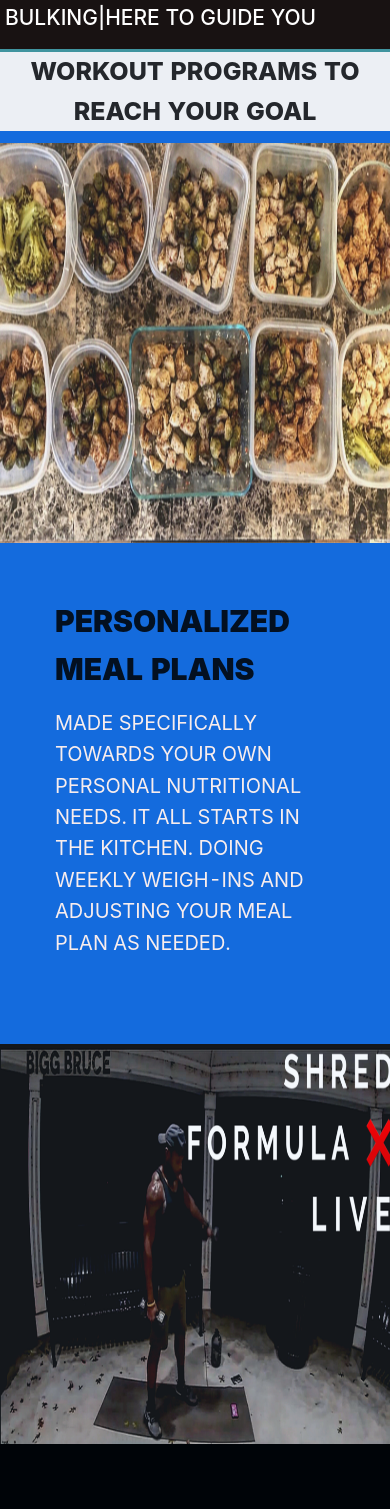
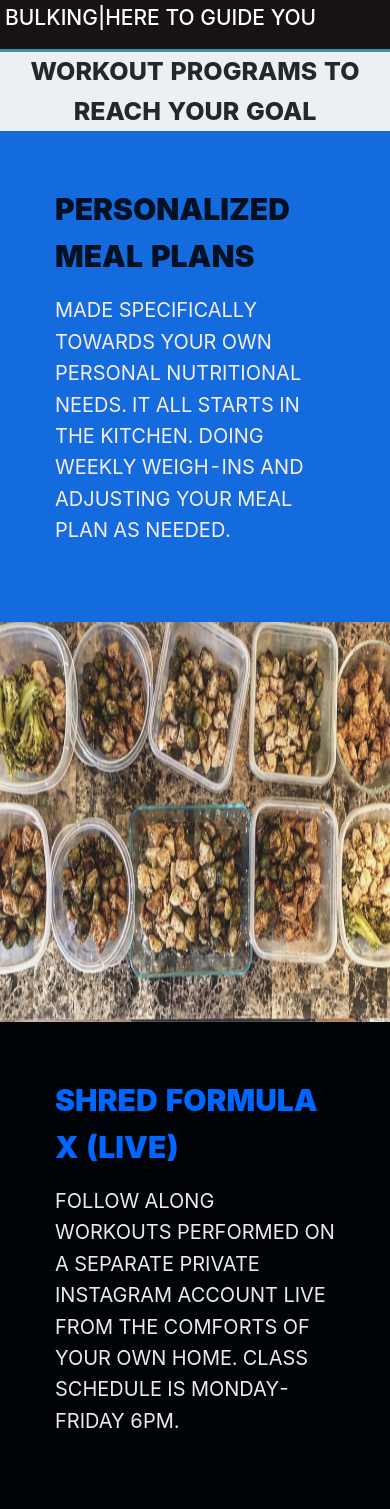
Before and after one commit to dwebdeveloper/biggBruceFitness, a React (Create React App) app: page / in a window 390 px wide. Shown: the part 1160-2669 px from the top of the page. Built offline with nearby package versions, Linux system fonts and the light colour scheme.

Commit message:
updating homecontent layout

```diff
--- a/src/Components/homecontent/HomeContent.css
+++ b/src/Components/homecontent/HomeContent.css
@@ -20,17 +20,15 @@
     background-color: whitesmoke;
     opacity: 0.96;
     text-align: center;
+    margin: 0;
 }
 
 .MealPlan {
     display: flex;
     justify-content: flex-start;
     align-items: center;
-    /*border: 2px solid slategray;*/
     height: max-content;
     width: 100%;
-    margin-bottom: 10px;
-
 }
 
 .MealPlanImg {
@@ -138,7 +136,7 @@
 }
 @media screen and (max-width: 1230px){
     .MealPlan {
-        flex-flow: column nowrap;
+        flex-flow: column-reverse nowrap;
     }
 
     .MealPlanImg {
@@ -150,7 +148,7 @@
     }
 
     .Live {
-        flex-flow: column nowrap;
+        flex-flow: column-reverse nowrap;
     }
 
     .LiveImg {
@@ -163,7 +161,7 @@
     }
 
     .ShredProgram {
-        flex-flow: column nowrap;
+        flex-flow: column-reverse nowrap;
     }
 
     .ShredImg {
```
